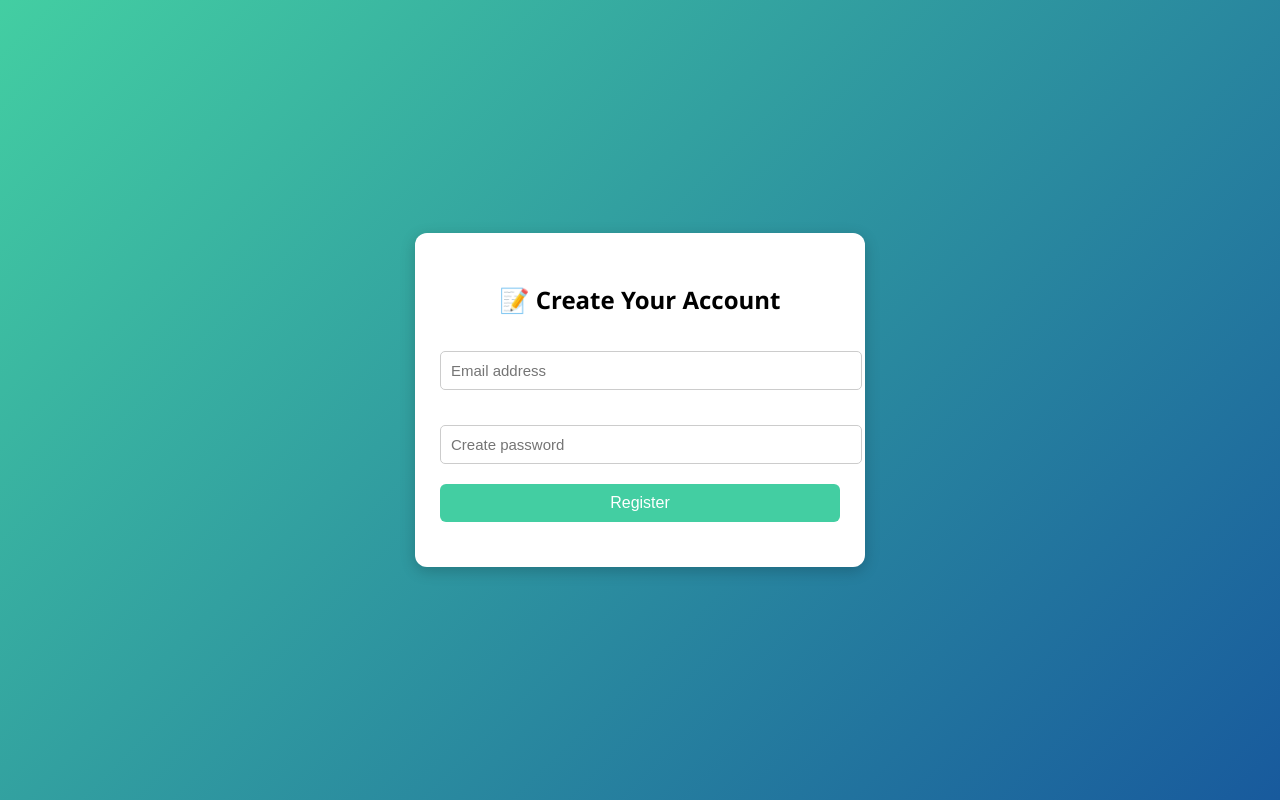
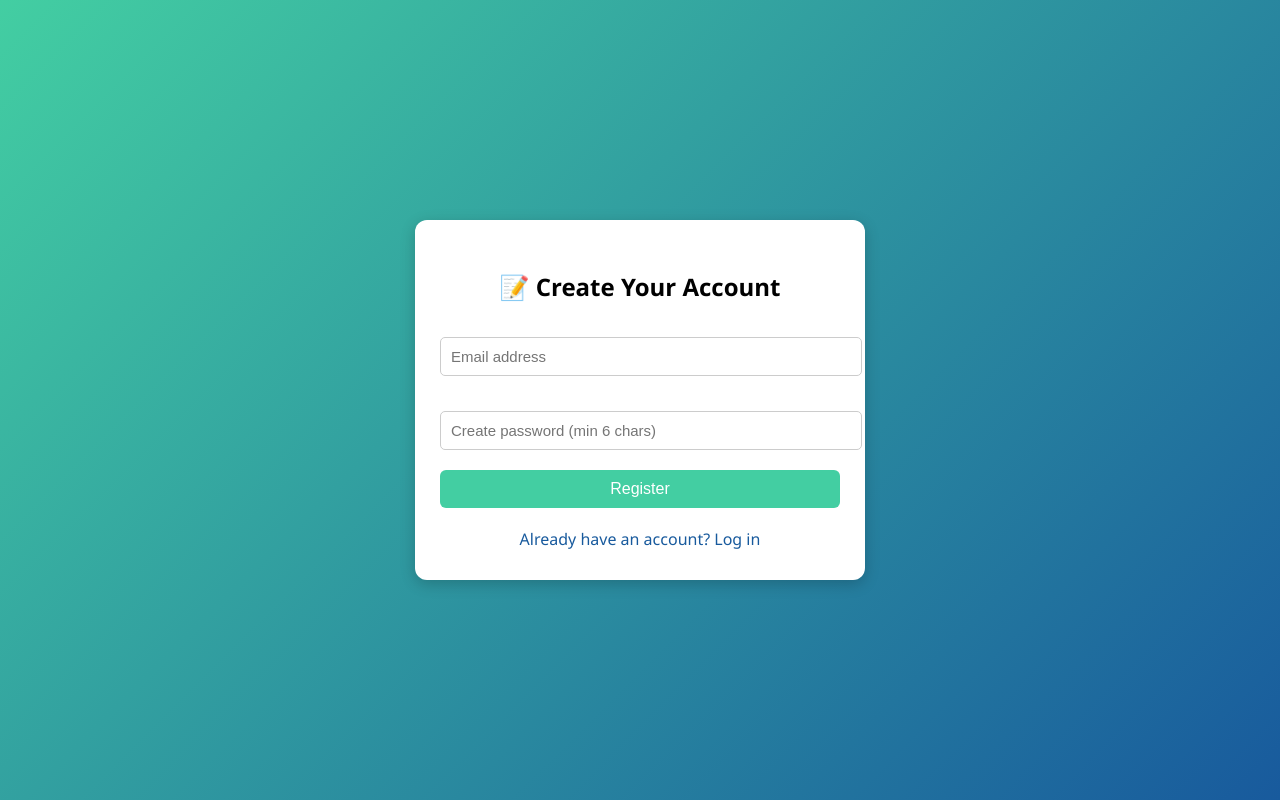
Before and after one commit to benmarshall254/Watchand-earn-app1, a Flask app: template templates/register.html in a window 1280 px wide. Run offline with Flask 2, Linux system fonts and the light colour scheme; the template is opened without the code that fills it, so the values that code supplies are empty; some libraries are stand-ins or nearby versions.

Commit message:
Update register.html

```diff
--- a/templates/register.html
+++ b/templates/register.html
@@ -3,6 +3,7 @@
 <head>
   <meta charset="UTF-8">
   <title>Register - Watch & Earn</title>
+  <meta name="viewport" content="width=device-width, initial-scale=1">
   <script src="https://www.gstatic.com/firebasejs/9.6.11/firebase-app-compat.js"></script>
   <script src="https://www.gstatic.com/firebasejs/9.6.11/firebase-auth-compat.js"></script>
   <style>
@@ -53,12 +54,22 @@
 
     .message {
       margin-top: 15px;
+      font-weight: 500;
+    }
+
+    .message.success {
       color: green;
     }
 
-    .error {
-      margin-top: 15px;
+    .message.error {
       color: red;
+    }
+
+    .login-link {
+      display: block;
+      margin-top: 20px;
+      color: #185a9d;
+      text-decoration: none;
     }
   </style>
 </head>
@@ -67,15 +78,22 @@
     <h2>📝 Create Your Account</h2>
 
     <input type="email" id="email" placeholder="Email address" required>
-    <input type="password" id="password" placeholder="Create password" required>
+    <input type="password" id="password" placeholder="Create password (min 6 chars)" required>
     <button onclick="registerUser()">Register</button>
 
     <div id="feedback" class="message"></div>
 
+    <a href="login.html" class="login-link">Already have an account? Log in</a>
+  </div>
+
   <script>
-      // Firebase config
     const firebaseConfig = {
       apiKey: "AIzaSyBIC0u1HfE3aqI-_2aMJT9AKRqUEjlTEJ8",
+      authDomain: "watchtoearnapp2.firebaseapp.com",
+      projectId: "watchtoearnapp2",
+      storageBucket: "watchtoearnapp2.appspot.com",
+      messagingSenderId: "407239593027",
+      appId: "1:407239593027:web:39a72163f10fab75bd58f6"
     };
     firebase.initializeApp(firebaseConfig);
     const auth = firebase.auth();
@@ -85,17 +103,22 @@
       const password = document.getElementById("password").value;
       const feedback = document.getElementById("feedback");
 
+      if (password.length < 6) {
+        feedback.innerHTML = "⚠️ Password must be at least 6 characters.";
+        feedback.className = "message error";
+        return;
+      }
+
       auth.createUserWithEmailAndPassword(email, password)
         .then((userCredential) => {
-            feedback.innerHTML = "✅ Registration successful. Please log in.";
-            feedback.style.color = "green";
+          feedback.innerHTML = "✅ Registration successful! You can now log in.";
+          feedback.className = "message success";
         })
         .catch((error) => {
           feedback.innerHTML = "⚠️ " + error.message;
-            feedback.style.color = "red";
+          feedback.className = "message error";
         });
     }
   </script>
-  </div>
 </body>
 </html>
```
Lines whose indentation alone changed are shown as unchanged.
